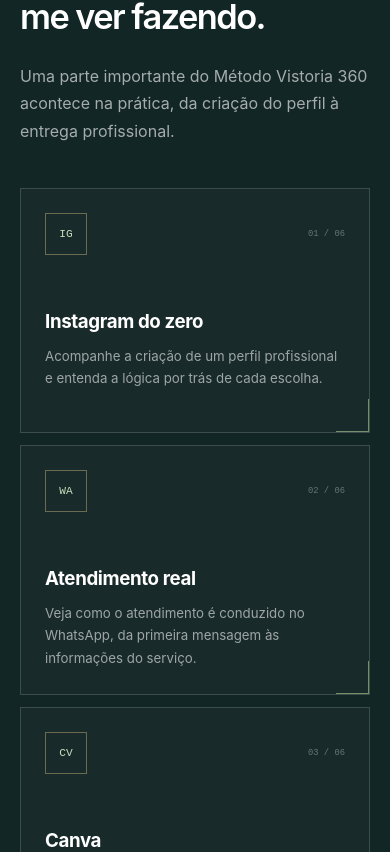
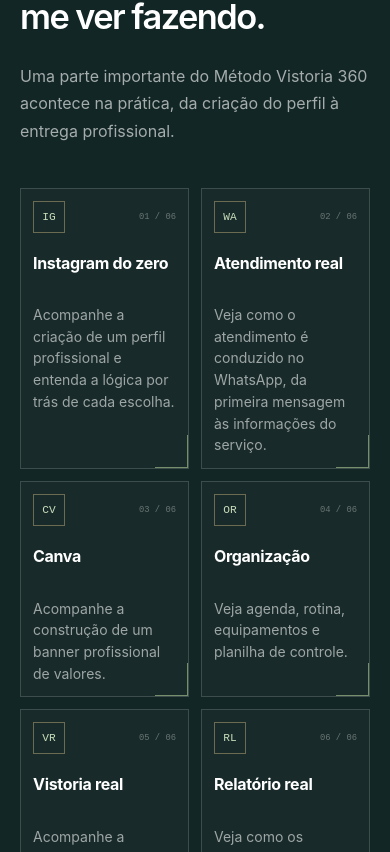
Before and after one commit to r-arcade/metodo360, a React (Vite) app: page / in a window 390 px wide. Shown: the part 11148-12000 px from the top of the page. Built offline with nearby package versions, Linux system fonts and the light colour scheme.

Commit message:
fix: organizar aulas praticas em duas colunas no mobile

```diff
--- a/src/styles.css
+++ b/src/styles.css
@@ -504,6 +504,13 @@ h3 { letter-spacing: -0.02em; }
 .mobile-sticky-cta { position: fixed; z-index: 90; right: 12px; bottom: 12px; left: 12px; min-height: 52px; box-shadow: 0 12px 34px rgba(13,42,40,.28); }
 
 @media (max-width: 559px) {
+  .practice-grid { grid-template-columns: repeat(2, minmax(0, 1fr)); gap: 12px; }
+  .practice-card { min-width: 0; min-height: 0; padding: 12px; }
+  .practice-card__top { gap: 6px; margin-bottom: 20px; }
+  .practice-card__top > span { width: 32px; height: 32px; flex-shrink: 0; }
+  .practice-card__top small { white-space: nowrap; }
+  .practice-card h3 { min-height: 2.6em; margin-bottom: 10px; font-size: 1rem; line-height: 1.3; }
+  .practice-card p { font-size: .875rem; line-height: 1.55; }
   .market-grid { grid-template-columns: repeat(2, minmax(0, 1fr)); gap: 32px 16px; }
   .market-card__media { border-radius: 24px 24px 2px 2px; }
   .market-card__copy { padding-top: 16px; }
```
